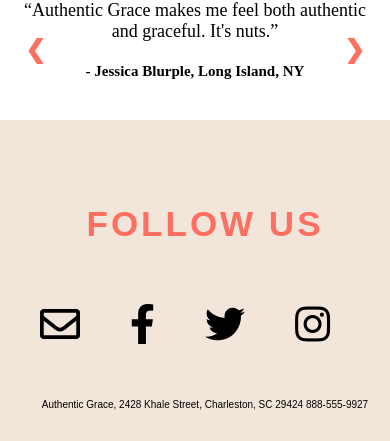
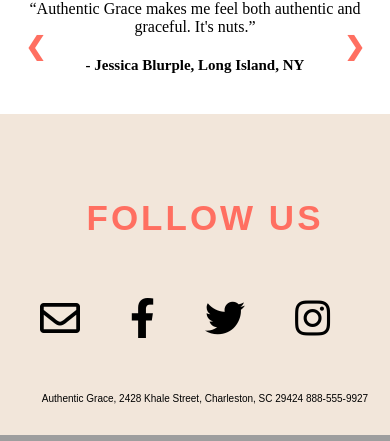
Before and after one commit to k8hansen/authenticgrace, a PHP site: page / in a window 390 px wide. Shown: the part 1659-2100 px from the top of the page. Run offline with PHP 8.4, Linux system fonts and the light colour scheme; some libraries are stand-ins or nearby versions; some web fonts are replaced.

Commit message:
changed hover effects on mobile for testimonial changer

```diff
--- a/stylesheet.css
+++ b/stylesheet.css
@@ -478,8 +478,7 @@
 
 .prev:hover,
 .next:hover {
-    background-color: rgba(0, 0, 0, 0.8);
-    color: white;
+    color: black;
 }
 
 .slideshow-container q {
@@ -490,7 +489,7 @@
 
 @media only screen and (max-width: 600px) {
     .slideshow-container q {
-        font-size: 18px;
+        font-size: 16px;
     }
 }
 
```
